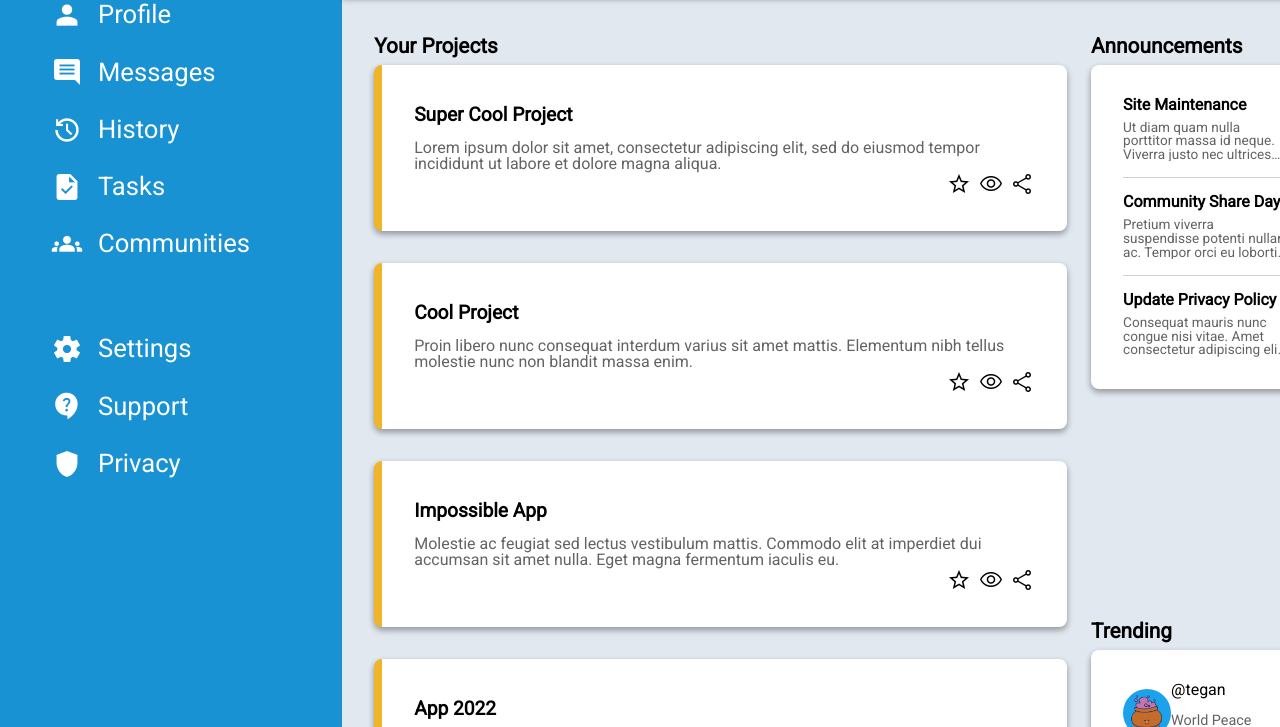
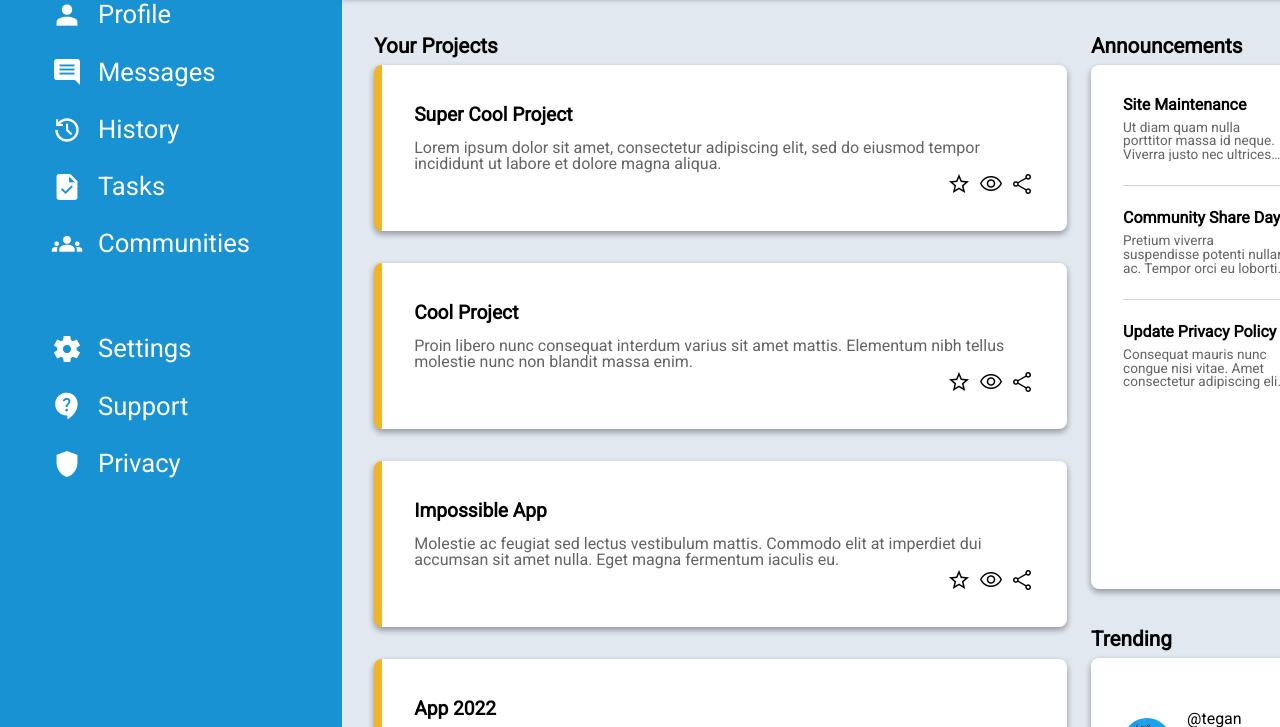
Before and after one commit to ev0clu/admin-dashboard, a plain HTML site: page index.html in a window 1280 px wide. Shown: the part 225-952 px from the top of the page. Drawn offline with nearby package versions, Linux system fonts and the light colour scheme.

Commit message:
Content layout style is modified

```diff
--- a/style.css
+++ b/style.css
@@ -310,7 +310,7 @@ body {
 
 .cards {
     display: grid;
-    grid-template-columns: repeat(auto-fit, minmax(400px, 1fr));
+    grid-template-columns: repeat(auto-fit, minmax(350px, 1fr));
     gap: 2rem;
 }
 
@@ -360,8 +360,13 @@ body {
 
 .right-grid {
     display: grid;
-    grid-template-rows: auto auto;
-    gap: 1.5rem;
+    gap: 2rem;
+}
+
+.announcements,
+.trendings {
+    display: grid;
+    grid-template-rows: auto 1fr;
 }
 
 .announcements > h1,
@@ -370,17 +375,17 @@ body {
 }
 
 .information:nth-child(1) {
-    padding: 0 0 1rem 0;
+    padding: 0 0 1.5rem 0;
     border-bottom: 1px solid #D2D2D2;
 }
 
 .information:nth-child(2) {
-    padding: 1rem 0 1rem 0;
+    padding: 1.5rem 0 1.5rem 0;
     border-bottom: 1px solid #D2D2D2;
 }
 
 .information:nth-child(3) {
-    padding: 1rem 0 0 0;
+    padding: 1.5rem 0 0 0;
 }
 
 .info h1 {
@@ -405,12 +410,13 @@ body {
 .trendings > .informations {
     display: grid;
     grid-template-rows: repeat(4, 1fr);
-    gap: 1rem;
+    gap: 1.5rem;
 }
 
 .usertag {
     display: grid;
-    grid-template-columns: 1fr 4fr;
+    grid-template-columns: auto 1fr;
+    gap: 1rem;
     align-items: center;
 }
 
```
